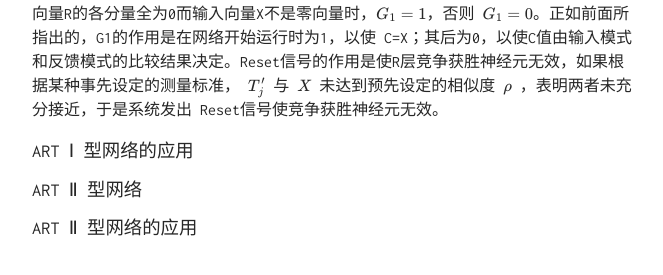
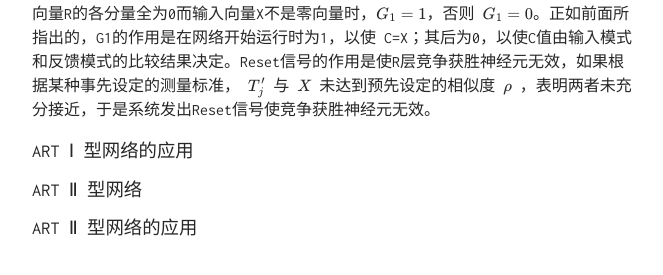
Before and after one commit to TobiahShaw/TobiahShaw.github.io, a Jekyll site: the page built from _posts/2019-10-26-NN-of-Competitive learning.md, in a window 1280 px wide and 900 px high, scrolled down 12746 px. Shown: the part 567-842 px from the top of the window, without its empty margins (308-971 px from the left). Built offline with Jekyll 4.4.1, drawn with Linux system fonts in a browser that asks for light colours; our own code applies the rules of GitHub Pages for plain Markdown files; formulas are drawn with MathJax 3.

Commit message:
modify some error；

```diff
--- a/_posts/2019-10-26-NN-of-Competitive learning.md
+++ b/_posts/2019-10-26-NN-of-Competitive learning.md
@@ -287,7 +287,7 @@ $$ \eta (t) = C_2 exp(\frac{-B_2 t}{t_m}) $$
 
 ![图1.11](../assets/img/20191026/1.11.PNG)
 
-（3）控制信号  3个控制信号的作用分别是：信号 $ G_2 $ 检测输入模式X是否为0，它等于X各分量的逻辑“或”，如果 $ x_i(i=1,2,\dots,n) $ 全为0，则 $ G_2 = 0 $ ，否则 $ G_2 = 1 $。设R层输出向量各分量的逻辑“或”用 $ R_0 $ 。表示，则信号 $ G_1 = G_2 \bar{R_0} $ ，当R层输出向量R的各分量全为0而输入向量X不是零向量时，$ G_1 = 1 $，否则 $ G_1 = 0 $。正如前面所指出的，G1的作用是在网络开始运行时为1，以使 C=X；其后为0，以使C值由输入模式和反馈模式的比较结果决定。Reset信号的作用是使R层竞争获胜神经元无效，如果根据某种事先设定的测量标准， $ T_j' $ 与 $ X $ 未达到预先设定的相似度 $ \rho $ ，表明两者未充分接近，于是系统发出 Reset信号使竞争获胜神经元无效。
+（3）控制信号  3个控制信号的作用分别是：信号 $ G_2 $ 检测输入模式X是否为0，它等于X各分量的逻辑“或”，如果 $ x_i(i=1,2,\dots,n) $ 全为0，则 $ G_2 = 0 $ ，否则 $ G_2 = 1 $。设R层输出向量各分量的逻辑“或”用 $ R_0 $ 。表示，则信号 $ G_1 = G_2 \bar{R_0} $ ，当R层输出向量R的各分量全为0而输入向量X不是零向量时，$ G_1 = 1 $，否则 $ G_1 = 0 $。正如前面所指出的，G1的作用是在网络开始运行时为1，以使 C=X；其后为0，以使C值由输入模式和反馈模式的比较结果决定。Reset信号的作用是使R层竞争获胜神经元无效，如果根据某种事先设定的测量标准， $ T_j' $ 与 $ X $ 未达到预先设定的相似度 $ \rho $ ，表明两者未充分接近，于是系统发出Reset信号使竞争获胜神经元无效。
 
 ### ART Ⅰ 型网络的应用
 
```
Also changed, not shown: other parts of _posts/2019-10-26-NN-of-Competitive learning.md (+1 -1 lines).
